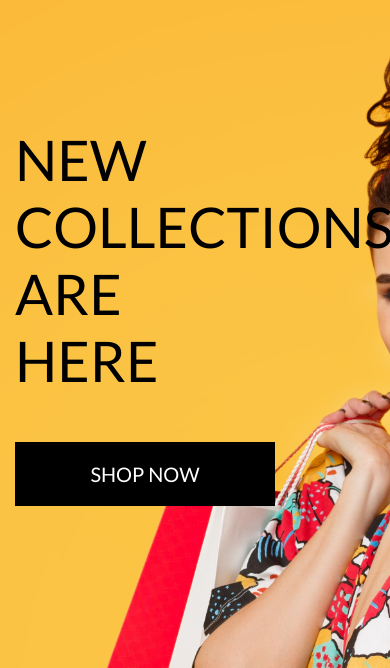
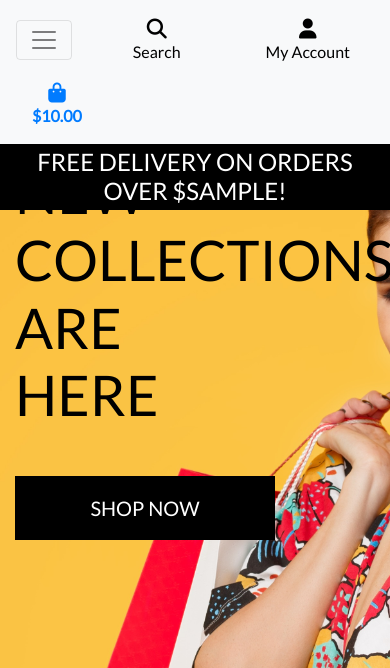
Before and after one commit to hervembarga/boutique-ado, a Django app: template home/templates/home/index.html in a window 390 px wide. Shown: the top 668 px of the page. Run offline with Django 3.2, Linux system fonts and the light colour scheme; the template is opened without the code that fills it: most values are stand-ins (such as "Sample title", 1, 10 or a date in 2020); one stand-in notice (Sample message) is shown; some libraries are stand-ins or nearby versions.

Commit message:
Added mobile header and main navigation

```diff
--- a/home/templates/home/index.html
+++ b/home/templates/home/index.html
@@ -16,7 +16,7 @@
         <div class="row h-100">
             <div class="col-7 col-md-6 my-auto">
                 <h1 class="display-4 logo-font text-black">
-                    New collections are here
+                    The new collections are here
                 </h1>
                 <div class="my-5">
                     <h4>
--- a/static/css/base.css
+++ b/static/css/base.css
@@ -55,6 +55,9 @@ body {
 .border-black {
     border: 1px solid black !important;
 }
+.bg-black {
+    background-color: #000 !important;
+}
 
 /* -------------------------------- Media Queries */
 
--- a/templates/base.html
+++ b/templates/base.html
@@ -3,7 +3,7 @@
 <html lang="en">
   <head>
       {% block meta %}
-        <meta http-equiv = "X - UA - compatible" content="ie=edge">
+        <meta http-equiv = "X-UA-compatible" content="ie=edge">
         <meta charset="utf-8">
         <meta name="viewport" content="width=device-width, initial-scale=1">
     {% endblock%}
@@ -45,7 +45,7 @@
             <div class="col-12 col-lg-4 my-auto py-1 py-lg-0">
                 <form method="GET" action="">
                     <div class="input-group w-100">
-                        <input class="form-control border border-black rounded-0" type="text" name="q" placeholder="Search">
+                        <input class="form-control border border-black rounded-0" type="text" name="q" placeholder="Search our site">
                         <div class="input-group-append">
                             <button class="form-control btn btn-black border border-black rounded-0" type="submit">
                                 <span class="icon">
@@ -95,8 +95,22 @@
                 </ul>
             </div>
         </div>
+        <div class="row bg-white">
+            <nav class="navbar navbar-expand-lg navbar-light bg-light w-100">
+                <button class="navbar-toggler" type="button" data-toggle="collapse" data-target="#main-nav" aria-controls="main-nav" aria-expanded="false" aria-label="Toggle navigation">
+                    <span class="navbar-toggler-icon"></span>
+                </button>
+                {% include 'includes/mobile-top-header.html' %}
+                {% include 'includes/main-nav.html' %}
+            </nav>
+        </div>
+        <div id="delivery-banner" class="row text-center">
+            <div class="col bg-black text-white">
+                <h4 class="logo-font my-1">Free delivery on orders over ${{ free_shipping_threshold }}!</h4>
+            </div>
+        </div>
     </header>
-    {% if message %}
+    {% if messages %}
         <div class="message-container"></div>
     {% endif %}
 
--- /dev/null
+++ b/templates/includes/main-nav.html
@@ -0,0 +1,50 @@
+<div class="collapse navbar-collapse" id="main-nav">
+    <ul class="navbar-nav w-auto mx-auto">
+        <li class="nav-item dropdown">
+            <a class="logo-font font-weight-bold nav-link text-black mr-5" href="#" id="all-products-link" data-toggle="dropdown" aria-haspopup="true" aria-expanded="false">
+                All Products
+            </a>
+            <div class="dropdown-menu border-0" aria-labelledby="all-products-link">
+                <a href="" class="dropdown-item">By Price</a>
+                <a href="" class="dropdown-item ">By Rating</a>
+                <a href="" class="dropdown-item ">By Category</a>
+                <a href="" class="dropdown-item">All Products</a>
+            </div>
+        </li>
+
+        <li class="nav-item dropdown">
+            <a class="logo-font font-weight-bold nav-link text-black mr-5" href="#" id="clothing-link" data-toggle="dropdown" aria-haspopup="true" aria-expanded="false">
+                Clothing
+            </a>
+            <div class="dropdown-menu border-0" aria-labelledby="clothing-link">
+                <a href="" class="dropdown-item">Activewear &amp; Essentials</a>
+                <a href="" class="dropdown-item">Jeans</a>
+                <a href="" class="dropdown-item">Shirts</a>
+                <a href="" class="dropdown-item">All Clothing</a>
+            </div>
+        </li>
+
+        <li class="nav-item dropdown">
+            <a class="logo-font font-weight-bold nav-link text-black mr-5" href="#" id="homeware-link" data-toggle="dropdown" aria-haspopup="true" aria-expanded="false">
+                Homeware
+            </a>
+            <div class="dropdown-menu border-0" aria-labelledby="homeware-link">
+                <a href="" class="dropdown-item">Bed &amp; Bath</a>
+                <a href="" class="dropdown-item">Kitchen &amp; Dining</a>
+                <a href="" class="dropdown-item">All Homeware</a>
+            </div>
+        </li>
+
+        <li class="nav-item dropdown">
+            <a class="logo-font font-weight-bold nav-link text-black" href="#" id="specials-link" data-toggle="dropdown" aria-haspopup="true" aria-expanded="false">
+                Special Offers
+            </a>
+            <div class="dropdown-menu border-0" aria-labelledby="specials-link">
+                <a href="" class="dropdown-item">New Arrivals</a>
+                <a href="" class="dropdown-item">Deals</a>
+                <a href="" class="dropdown-item">Clearance</a>
+                <a href="" class="dropdown-item">All Specials</a>
+            </div>
+        </li>
+    </ul>
+</div>
--- /dev/null
+++ b/templates/includes/mobile-top-header.html
@@ -0,0 +1,56 @@
+<li class="list-inline-item">
+    <a class="text-black nav-link d-block d-lg-none" href="#" id="mobile-search" data-toggle="dropdown" aria-haspopup="true" aria-expanded="false">
+        <div class="text-center">
+            <div><i class="fas fa-search fa-lg"></i></div>
+            <p class="my-0">Search</p>
+        </div>
+    </a>
+    <div class="dropdown-menu border-0 w-100 p-3 rounded-0 my-0" aria-labelledby="mobile-search">
+        <form class="form" method="GET" action="">
+            <div class="input-group w-100">
+                <input class="form-control border border-black rounded-0" type="text" name="q" placeholder="Search our site">
+                <div class="input-group-append">
+                    <button class="form-control form-control btn btn-black border border-black rounded-0" type="submit">
+                        <span class="icon">
+                            <i class="fas fa-search"></i>
+                        </span>
+                    </button>
+                </div>
+            </div>
+        </form>
+    </div>
+</li>
+<li class="list-inline-item dropdown">
+    <a class="text-black nav-link d-block d-lg-none" href="#" id="user-options" data-toggle="dropdown" aria-haspopup="true" aria-expanded="false">
+        <div class="text-center">
+            <div><i class="fas fa-user fa-lg"></i></div>
+            <p class="my-0">My Account</p>
+        </div>
+    </a>
+    <div class="dropdown-menu border-0" aria-labelledby="user-options">
+        {% if request.user.is_authenticated %}
+            {% if request.user.is_superuser %}
+                <a href="{% url 'account_logout' %}" class="dropdown-item">Product Management</a>
+            {% endif %}
+            <a href="" class="dropdown-item">My Profile</a>
+            <a href="{% url 'account_logout' %}" class="dropdown-item">Logout</a>
+        {% else %}
+            <a href="{% url 'account_signup' %}" class="dropdown-item">Register</a>
+            <a href="{% url 'account_login' %}" class="dropdown-item">Login</a>
+        {% endif %}
+    </div>
+</li>
+<li class="list-inline-item">
+    <a class="{% if grand_total %}text-primary font-weight-bold{% else %}text-black{% endif %} nav-link d-block d-lg-none" href="">
+        <div class="text-center">
+            <div><i class="fas fa-shopping-bag fa-lg"></i></div>
+            <p class="my-0">
+                {% if grand_total %}
+                    ${{ grand_total|floatformat:2 }}
+                {% else %}
+                    $0.00
+                {% endif %}
+            </p>
+        </div>
+    </a>
+</li>
```
